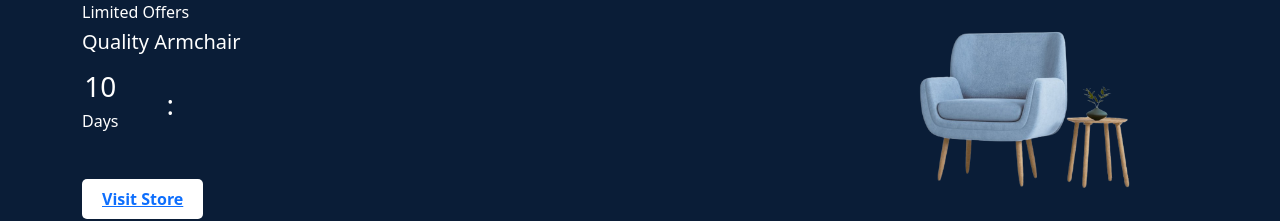
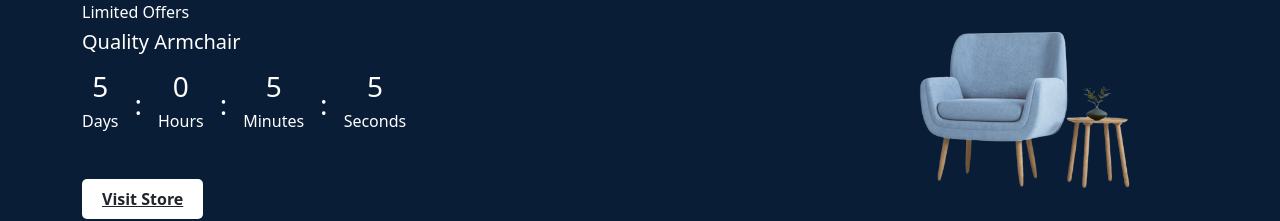
Before and after one commit to Roctim17/Full-Stack-Ecommerce, a React (Create React App) app: page /home in a window 1280 px wide. Shown: the part 2387-2608 px from the top of the page. Built offline with nearby package versions, Linux system fonts and the light colour scheme.

Commit message:
done interval

```diff
--- a/src/components/Clock.js
+++ b/src/components/Clock.js
@@ -1,14 +1,67 @@
-import React from 'react';
+import React, { useEffect, useState } from 'react';
 
 const Clock = () => {
+
+    const [days, setDays] = useState();
+    const [hours, setHours] = useState();
+    const [minutes, setMinutes] = useState();
+    const [seconds, setSeconds] = useState();
+
+    let interval;
+
+    const countDown = () => {
+        const destination = new Date('Oct 15, 2022')
+        interval = setInterval(() => {
+
+            const now = new Date().getTime()
+            const different = destination - now
+            const days = Math.floor(different / (1000 * 60 * 60 * 24))
+
+            const hours = Math.floor(different % (100 * 60 * 60 * 24) / (1000 * 60 * 60))
+            const minutes = Math.floor(different % (100 * 60 * 60) / (1000 * 60))
+            const seconds = Math.floor(different % (100 * 60) / 1000)
+
+            if (destination < 0) clearInterval(interval.current)
+            else {
+                setDays(days)
+                setHours(hours)
+                setMinutes(minutes)
+                setSeconds(seconds)
+            }
+        }, interval);
+    }
+    useEffect(() => {
+        countDown()
+    })
+
     return (
-        <div className='clock_wrapper d-flex align-items-center gap-5'>
-            <div className='clock_data d-flex align-items-center gap-5'>
+        <div className='clock_wrapper d-flex align-items-center gap-3'>
+            <div className='clock_data d-flex align-items-center gap-3'>
                 <div className='text-center'>
-                    <h1 className='text-white fs-3'>10</h1>
+                    <h1 className='text-white fs-3 mb-2'>{days}</h1>
                     <h5 className='text-white fs-6'>Days</h5>
                 </div>
                 <span className='text-white fs-3'>:</span>
+            </div>
+            <div className='clock_data d-flex align-items-center gap-3'>
+                <div className='text-center'>
+                    <h1 className='text-white fs-3 mb-2'>{hours}</h1>
+                    <h5 className='text-white fs-6'>Hours</h5>
+                </div>
+                <span className='text-white fs-3'>:</span>
+            </div>
+            <div className='clock_data d-flex align-items-center gap-3'>
+                <div className='text-center'>
+                    <h1 className='text-white fs-3 mb-2'>{minutes}</h1>
+                    <h5 className='text-white fs-6'>Minutes</h5>
+                </div>
+                <span className='text-white fs-3'>:</span>
+            </div>
+            <div className='clock_data d-flex align-items-center gap-3'>
+                <div className='text-center'>
+                    <h1 className='text-white fs-3 mb-2'>{seconds}</h1>
+                    <h5 className='text-white fs-6'>Seconds</h5>
+                </div>
             </div>
         </div>
     );
--- a/src/pages/Home.js
+++ b/src/pages/Home.js
@@ -83,7 +83,7 @@
                             <motion.button
                             whileTap={{scale:1.2}}
                             className='buy_btn store_btn'>
-                                <Link to='/shop'>Visit Store</Link>
+                                <Link to='/shop' className='text-dark'>Visit Store</Link>
                             </motion.button>
                         </Col>
                         <Col lg='6' md='6' className='text-end'>
```
